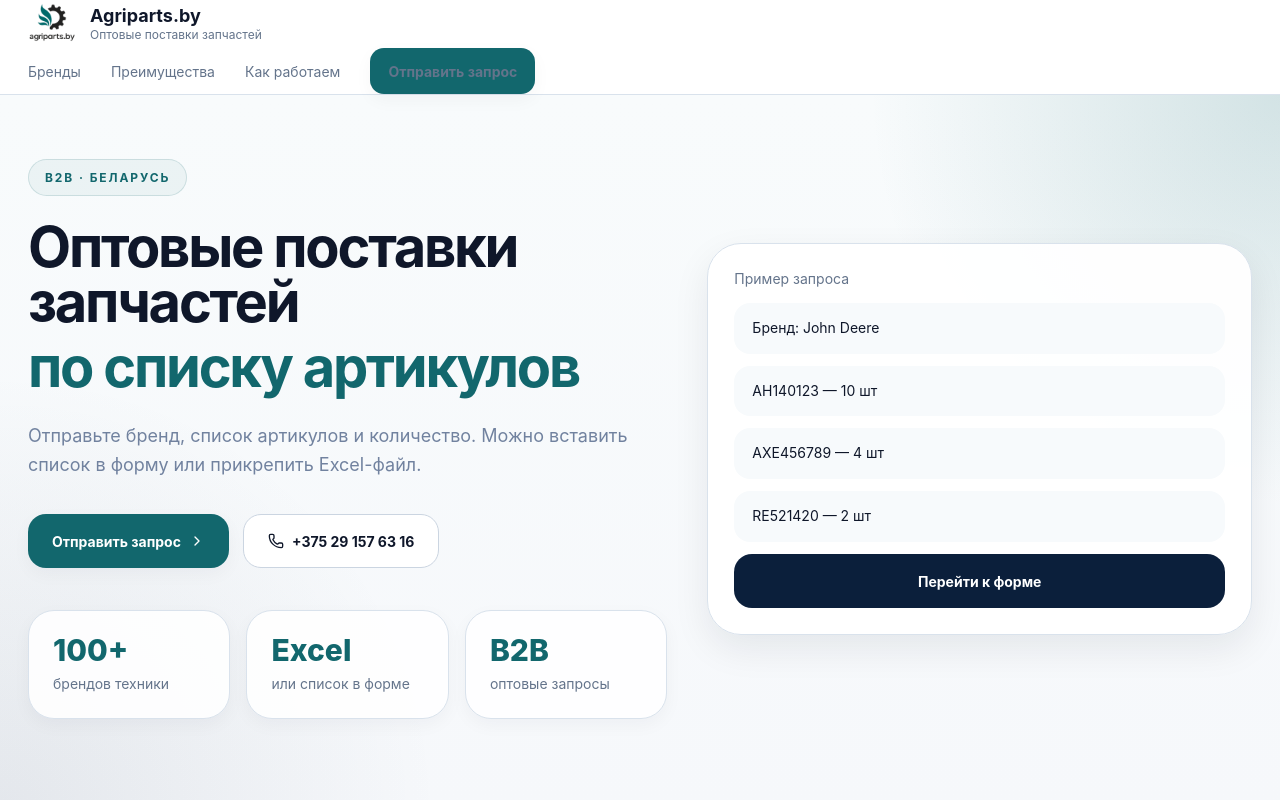
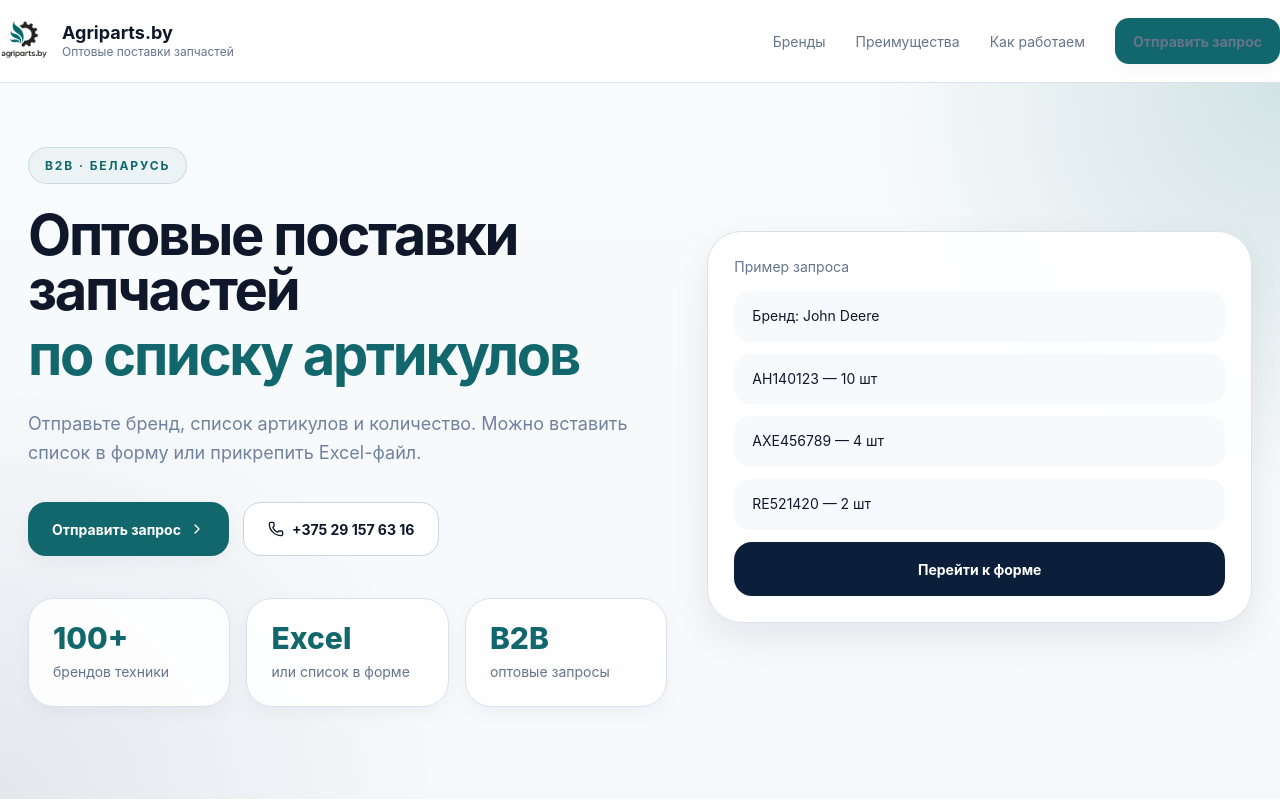
Before and after one commit to agriparts/agriparts.by, a React (Vite) app: page / in a window 1280 px wide. Shown: the top 800 px of the page. Built offline with nearby package versions, Linux system fonts and the light colour scheme.

Commit message:
Update App.jsx

```diff
--- a/src/App.jsx
+++ b/src/App.jsx
@@ -136,7 +136,7 @@ export default function AgripartsLanding() {
   return (
     <div className="page-shell">
       <header className="site-header">
-        <div className="container header-inner">
+        <div className="container header-row">
           <a href="#top" className="logo-wrap">
             <img src={logo} className="logo-img" alt="Agriparts.by" />
             <div>
```
